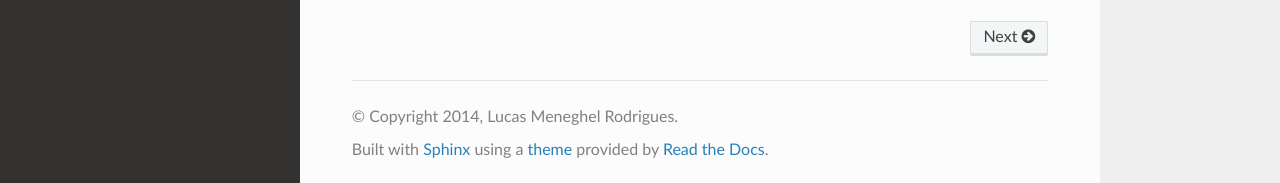
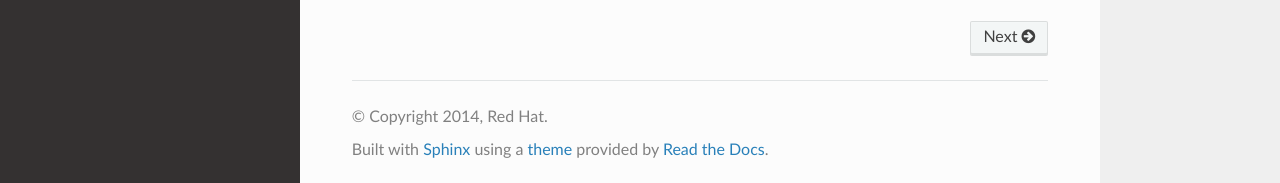
Before and after one commit to avocado-framework/avocado, a Sphinx documentation site: the page built from docs/source/index.rst, in a window 1280 px wide and 1209 px high. Shown: the part 1023-1206 px from the top of the window. Built offline with Sphinx 7.4.7 and the Read the Docs theme 2.0.0, drawn with Linux system fonts in a browser that asks for light colours; the version number is read from the project's files by our own code.

Commit message:
docs/source/conf.py: Change Copyright notice to Red Hat
Signed-off-by: Lucas Meneghel Rodrigues <lmr@redhat.com>

```diff
--- a/docs/source/conf.py
+++ b/docs/source/conf.py
@@ -56,7 +56,7 @@ master_doc = 'index'
 
 # General information about the project.
 project = u'avocado'
-copyright = u'2014, Lucas Meneghel Rodrigues'
+copyright = u'2014, Red Hat'
 
 # The version info for the project you're documenting, acts as replacement for
 # |version| and |release|, also used in various other places throughout the
```
